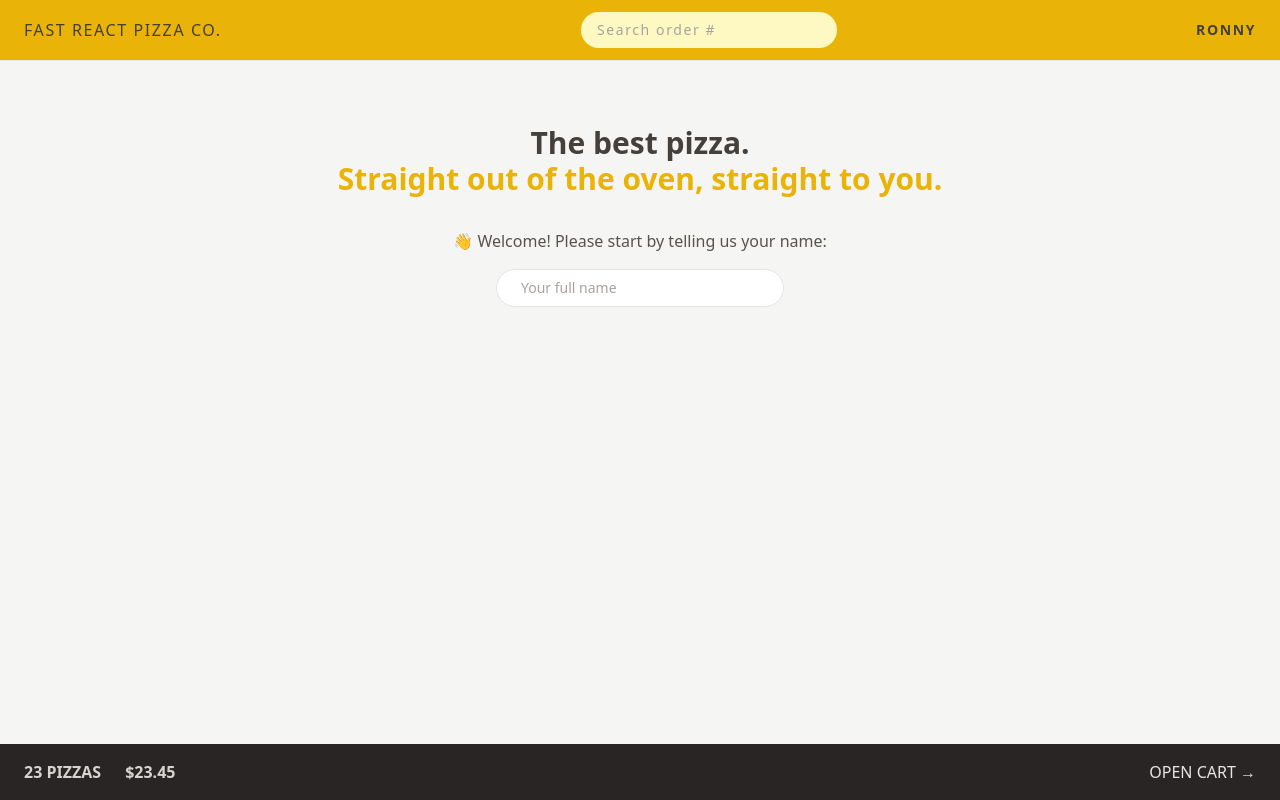
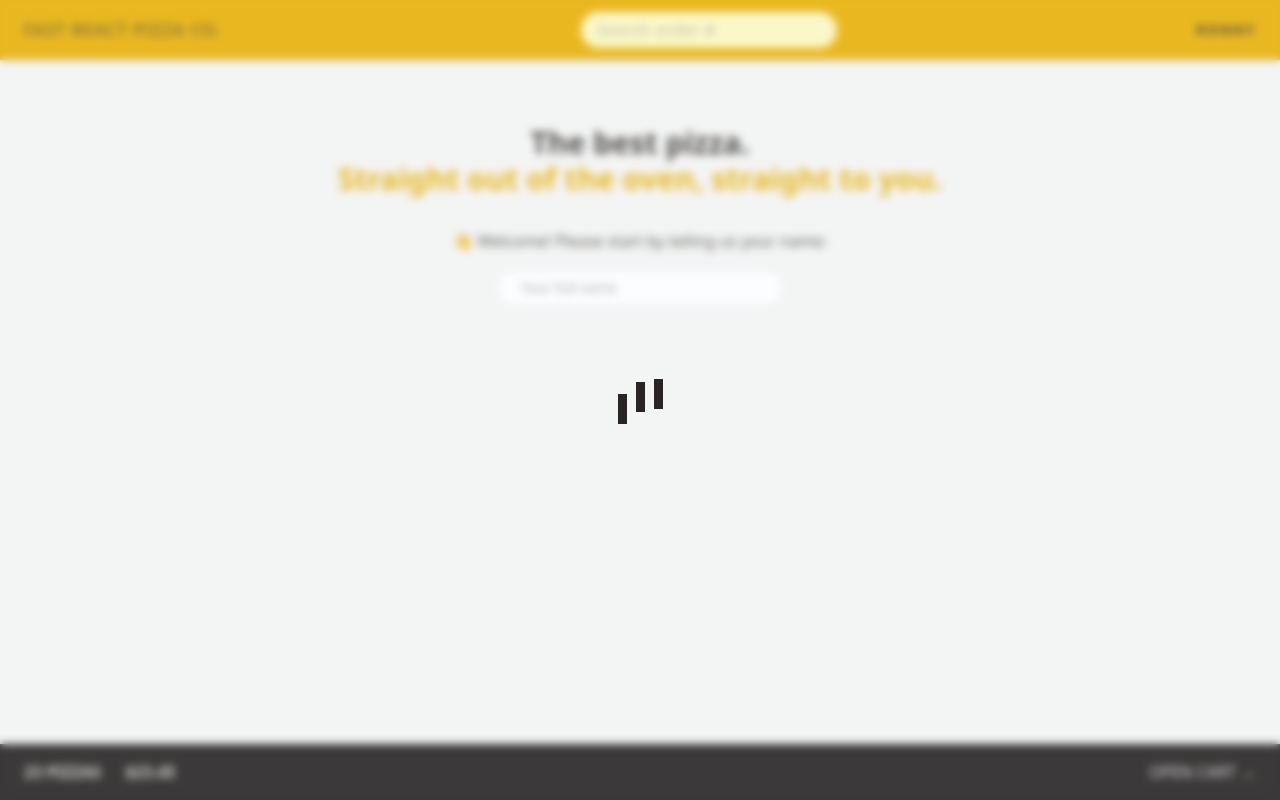
Before and after one commit to RachitJain959/react-pizza, a React (Vite) app: page / in a window 1280 px wide. Built offline with nearby package versions, Linux system fonts and the light colour scheme.

Commit message:
style Loader with absolute, z-index

```diff
--- a/src/index.css
+++ b/src/index.css
@@ -8,13 +8,12 @@
         transition-all duration-300 placeholder:text-stone-400
         focus:outline-none focus:ring focus:ring-yellow-500 md:px-6 md:py-2;
   }
-}
 
   /* https://dev.to/afif/i-made-100-css-loaders-for-your-next-project-4eje */
   .loader {
     width: 45px;
     aspect-ratio: 0.75;
-  --c: no-repeat linear-gradient(#333 0 0);
+    --c: no-repeat linear-gradient(theme(colors.stone.800) 0 0);
     background:
       var(--c) 0% 50%,
       var(--c) 50% 50%,
@@ -22,7 +21,6 @@
     background-size: 20% 50%;
     animation: loading 1s infinite linear;
   }
-
   @keyframes loading {
     20% {
       background-position:
@@ -49,3 +47,4 @@
         100% 100%;
     }
   }
+}
--- a/src/ui/AppLayout.jsx
+++ b/src/ui/AppLayout.jsx
@@ -10,7 +10,8 @@
 
   return (
     <div className="grid h-screen grid-rows-[auto_1fr_auto]">
-      {isLoading && <Loader />}
+      {/* {isLoading && <Loader />} */}
+      {true && <Loader />}
 
       <Header />
 
--- a/src/ui/Loader.jsx
+++ b/src/ui/Loader.jsx
@@ -1,5 +1,12 @@
 function Loader() {
-  return <div className="loader"></div>;
+  return (
+    <div
+      className=" absolute inset-0 flex items-center justify-center
+    bg-slate-200/10 backdrop-blur-sm"
+    >
+      <div className="loader"></div>
+    </div>
+  );
 }
 
 export default Loader;
```
Lines whose indentation alone changed are shown as unchanged.
